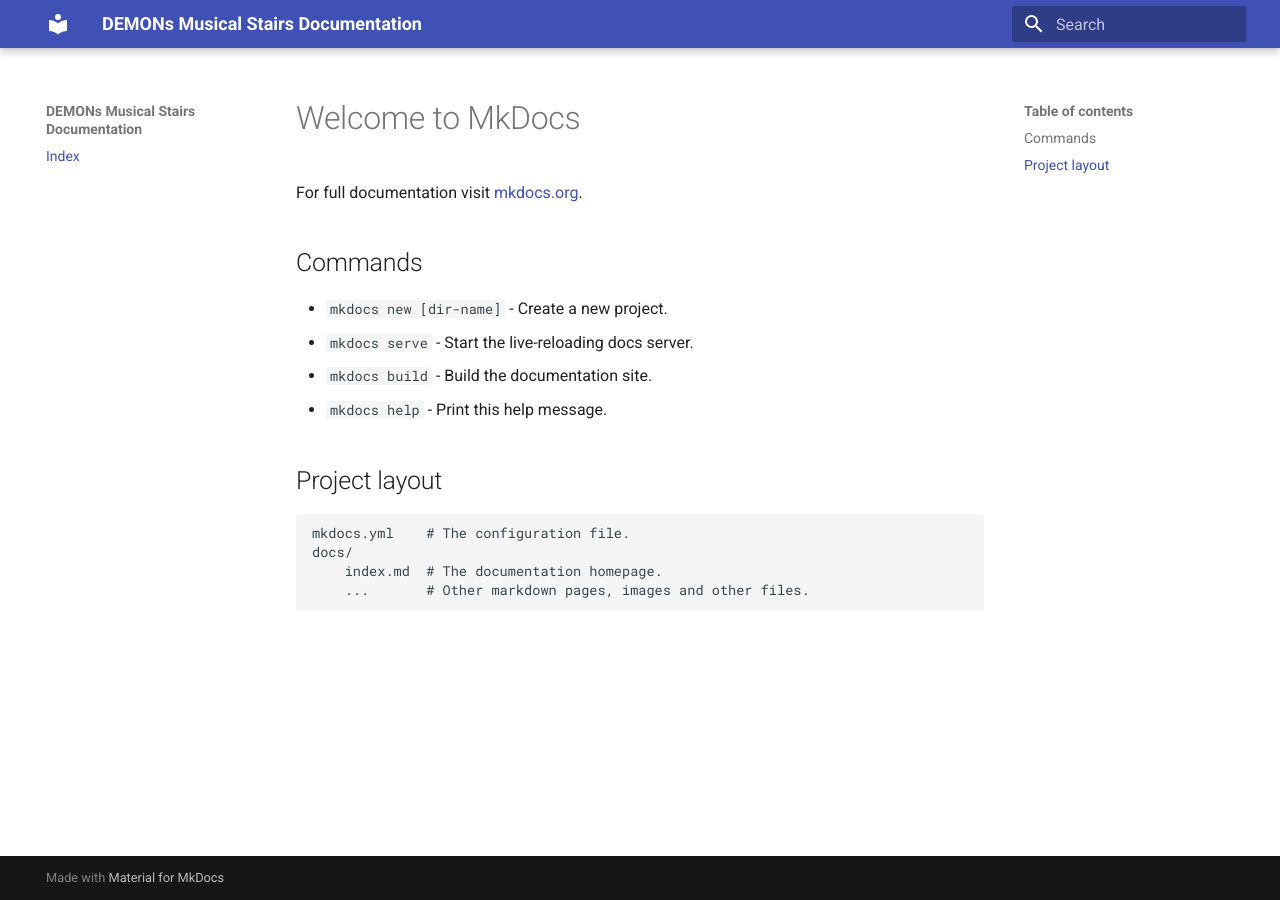
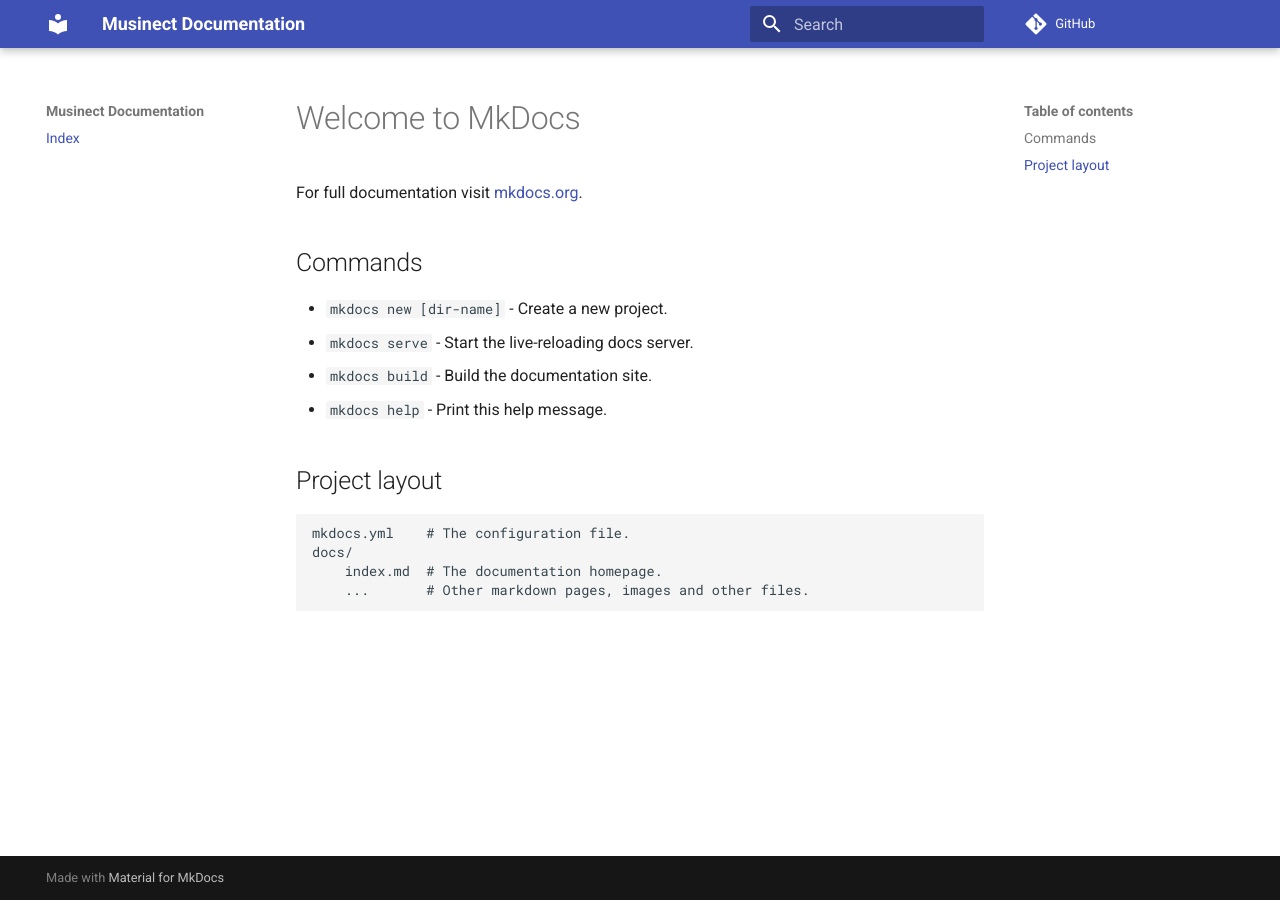
Before and after one commit to CADemons/Harmonect, an MkDocs documentation site: the page built from docs/index.md, in a window 1280 px wide. Built offline with MkDocs 1.6.1 and Material for MkDocs 9.7.7, drawn with Linux system fonts in a browser that asks for light colours; comment, search, counter and statistics services are not loaded; old or Windows-style settings are respelled for this version of MkDocs.

Commit message:
Update doc information and settings

```diff
--- a/mkdocs.yml
+++ b/mkdocs.yml
@@ -1,5 +1,7 @@
-site_name: DEMONs Musical Stairs Documentation
+site_name: Musinect Documentation
+site_author: Colin Rioux and Linc Berkely
 site_description: Documentation geared towards understanding the majority of the files, and how to use them.
 theme: 'material'
 pages:
 - ['index.md', 'Index']
+repo_url: https://github.com/CADemons/kinect-musical-stairs
```
Also changed, not shown: docs/README.md (+1 -2 lines), 1 other file.
